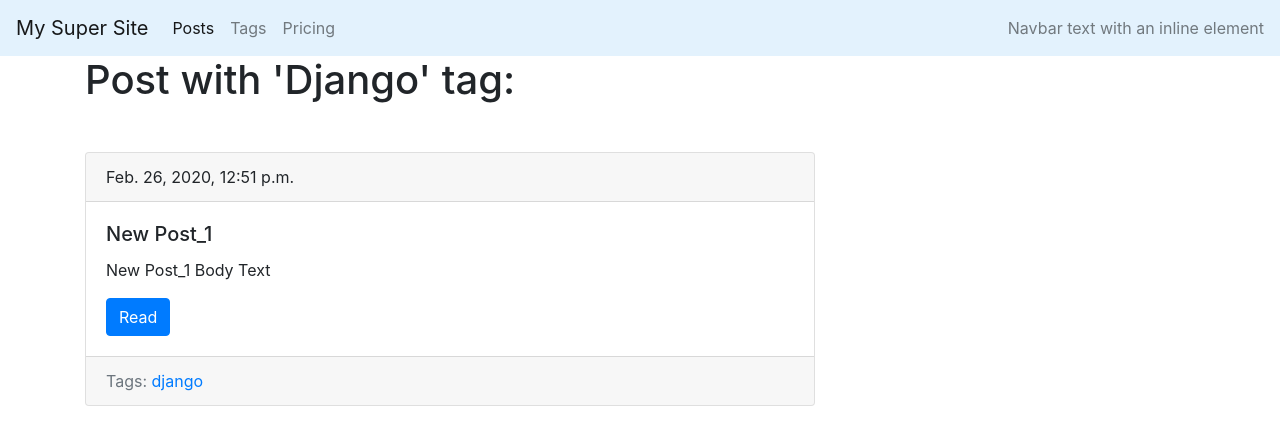
After one commit to MichaelNest/My_blog_by_olm, a Django app: page /blog/tag/django in a window 1280 px wide. The commit adds this page. Shown: the top 445 px of the page. Run offline with Django 3.2, Linux system fonts and the light colour scheme; data comes from the database, SQL or seed files in the repository; both versions use the stored data as it was after the commit; some libraries are stand-ins or nearby versions.

Commit message:
Changed my_blog - add Tags

```diff
--- a/blog/models.py
+++ b/blog/models.py
@@ -13,14 +13,28 @@ class Post(models.Model): #16_ Создаем класс модели Post
     data_pub = models.DateTimeField(auto_now_add=True) # 20_ Создаем параметр даты публикации
     # auto_now_add=True - будет сохранять дату публикации при каждом сохранении в базу данных
     # auto_now=True - будет сохранять дату публикации при каждом изменении поста
+    tags = models.ManyToManyField('Tag', blank=True, related_name='posts')
+    # 36_Создаем параметр, связывающий два класса Post и Tag. blank=True - дозволяет посту не иметь тега.
+    # Если параметр tags в посте указывает на все привязанные к этому посту тэги,
+    # То параметром related_name='posts' мы задаем свойство posts - которое появится у экземпляров tag
 
     def get_absolute_url(self): # 33_Будет возвращать ссылку на конкретный обьекм класса Post
         return reverse('post_detail_url', kwargs={'slug': self.slug})
 
-
     def __str__(self):
         return f'{self.title}' # этот метод отвечает за вывод информации об обьекте. Будем выдавать содержимое поля title
 
+class Tag(models.Model): # 35_Создаем модель Tag для тэгов
+    title = models.CharField(max_length=50)
+    slug = models.SlugField(max_length=50, unique=True)
+
+    def get_absolute_url(self):
+        return reverse('tag_detail_url', kwargs={'slug': self.slug})
+    # 49_Создаем в моделях метод для ссылки на конкретный обьект класса Tag
+
+
+    def __str__(self):
+        return f'{self.title}'
     # 21_ Создаем миграции - переносим нашу модель Post в базу данных (находясь в виртуальном окружении):
     # python manage.py makemigrations
     # python manage.py migrate
@@ -40,3 +54,17 @@ class Post(models.Model): #16_ Создаем класс модели Post
     # >>> .get - возвращаем один обьект. .filter - может возвращать несколько обьектов
     # >>> post = Post.objects.filter(slug__contains='new') - выдаст все обьекты с 'new' в значении slug
     # >>> __contains - это lookup - значит выдать все обьекты, где в значении slug есть слово 'new'
+
+    # 37 Заходим в консоль Django чтоб через нее создавать обьекты модели Tag в базе данных - создавать посты и управлять ими
+    # python managt.py shell -  команда захода в консоль
+
+    # >>> from blog.models import *
+    # >>> django_t = Tag.objects.create(title='django', slug='django') - создаем обьект тэга
+    # >>> Post.objects.values() - отобразит все наши обьекты-посты и их свойства и методы
+    # >>> post = Post.objects.get(slug='new_slug_1')
+    # >>> post.slug = 'new_post_1'
+    # >>> post.save()
+    # >>> post.tags.add(django_t) - добавили обьекту post обьект django_t через менеджер tag - т е мы связали пост и тег
+    # >>> post.tags.all() - посмотеть все тэги прикрепленные к посту post.
+    # >>> django_t.posts.all() - покажет все посты, прикрепленные к этому обьекту тэга.
+    # >>>
--- /dev/null
+++ b/blog/templates/blog/includes/post_card_include.html
@@ -0,0 +1,22 @@
+<!-- 47_Создаем папку blog/includes в которой создаем файл-шаблон post_card_include.html-->
+
+<div class="card mb-4"> <!-- 26_Берем из Bootstrap/Card/Header and footer код и вставляем в него post.data_pub, post.title и post.body-->
+  <div class="card-header">
+    {{ post.data_pub }}
+  </div>
+  <div class="card-body">
+    <h5 class="card-title">{{ post.title}}</h5>
+    <p class="card-text">{{post.body|truncatewords:22}}</p>
+    <!-- 27_post.body|truncatewords:22 - это фильтр для шаблонов из документации django - означает что мы ограничиваем тексе 22-мя словами-->
+    <!-- 32_Подставляем в кнопку ссылку для перехода url 'post_detail_url' slug=post.slug-->
+    <a href="{{ post.get_absolute_url }}" class="btn btn-primary">Read</a>
+    <!-- 34_ Для получения ссылки вызываем метод post.get_absolute_url , который мы написали в blog/models.py-->
+  </div>
+  <div class="card-footer text-muted">
+    Tags:
+    {% for tag in post.tags.all %}
+      <a href='{{tag.get_absolute_url}}'>{{tag.title}}</a>
+    {% endfor %}
+  </div>
+  <!-- 51_Вставляем элемене для card-footer-перечисление тэгов к данному посту-->
+</div>
--- /dev/null
+++ b/blog/templates/blog/tag_detail.html
@@ -0,0 +1,16 @@
+{% extends 'blog/base_blog.html' %} <!-- 44_Создаем шаблон tag_detail.html который расширяет шаблон base_blog.html-->
+
+{% block title %}
+  {{ tag.title}} - {{block.super}}
+{% endblock %}
+<!-- 45_Создаем заголовок странички - tag.title|title - |title - это фильтр, чтоб сделали заглавную букву большой-->
+{% block content %}
+  <h1 class='mb-5'> Post with '{{tag.title|title}}' tag: </h1>
+
+    {% for post in tag.posts.all  %}
+      {% include 'blog/includes/post_card_include.html' %}
+    {% endfor  %}
+
+{% endblock %}
+<!-- 46_Создаем страничку для всех тегов к данному посту, копируем шоблон из blog/index.html -->
+<!-- 48_Включаем шаблон из {% include 'blog/includes/post_card_include.html' %}-->
--- a/blog/urls.py
+++ b/blog/urls.py
@@ -6,5 +6,8 @@ urlpatterns = [
 # 28_Создаем имя для данного path(), чтоб по этому имени можно было б ссылаться в шаблонах html
     path('post/<str:slug>/', post_detail, name='post_detail_url'),
 # 29_ Создаем новый урл-шаблон. <str:slug> - это именнованная группа символов - в данном случае это slug типа string
-
+    path('tags/', tags_list, name='tags_list_url'),
+# 38_Создаем новый урл-шаблое для тэгов
+    path('tag/<str:slug>', tag_detail, name='tag_detail_url')
+# 42_Создаем урл-шаблон для перехода на страничку тегов
 ]
--- a/blog/views.py
+++ b/blog/views.py
@@ -1,5 +1,5 @@
 from django.shortcuts import render
-from .models import Post
+from .models import Post, Tag
 
 # Create your views here.
 def posts_list(request):
@@ -13,3 +13,11 @@ def post_detail(request, slug):
     post = Post.objects.get(slug__iexact=slug)
     return render(request, 'blog/post_detail.html', context={'post': post})
     # 33_ Создаем метод для перехода по кнопке Read
+
+def tags_list(request): # 39_Создаем метод для тэгов
+    tags = Tag.objects.all()
+    return render(request, 'blog/tags_list.html', context={'tags': tags})
+
+def tag_detail(request, slug): # 43_Создаем метод для странички тега
+    tag = Tag.objects.get(slug__iexact=slug)
+    return render(request, 'blog/tag_detail.html', context={'tag': tag })
--- a/templates/base.html
+++ b/templates/base.html
@@ -3,8 +3,9 @@
 <html lang="en" dir="ltr"> <!--8_ создаем  общий файл-шаблон blog/templates/blog/base_blog.html-->
   <head>
     <meta charset="utf-8">
+
+    <link rel="stylesheet" href="https://stackpath.bootstrapcdn.com/bootstrap/4.4.1/css/bootstrap.min.css" integrity="sha384-Vkoo8x4CGsO3+Hhxv8T/Q5PaXtkKtu6ug5TOeNV6gBiFeWPGFN9MuhOf23Q9Ifjh" crossorigin="anonymous">
     <!--9_ Идем на сайт Bootstrap и забираем оттуда код шаблона из раздела Getting Started/CSS-->
-    <link rel="stylesheet" href="https://stackpath.bootstrapcdn.com/bootstrap/4.4.1/css/bootstrap.min.css" integrity="sha384-Vkoo8x4CGsO3+Hhxv8T/Q5PaXtkKtu6ug5TOeNV6gBiFeWPGFN9MuhOf23Q9Ifjh" crossorigin="anonymous">
     <!--11_ Размечаем блоки -->
     <title>
 
@@ -24,11 +25,12 @@
       <div class="collapse navbar-collapse" id="navbarText">
         <ul class="navbar-nav mr-auto">
           <li class="nav-item active">
-            <a class="nav-link" href="{% url 'posts_list_url' %}">Articles</a>
+            <a class="nav-link" href="{% url 'posts_list_url' %}">Posts</a>
             <!-- 30_в параметр href записываем ссылку через имя параметра path() файла blog/urls.py-->
           </li>
           <li class="nav-item">
-            <a class="nav-link" href="#">Features</a>
+            <a class="nav-link" href="{% url 'tags_list_url' %}">Tags</a>
+            <!-- 41_Создаем на кнопке Tags ссылку на страничку с тэгами-->
           </li>
           <li class="nav-item">
             <a class="nav-link" href="#">Pricing</a>
```
Also changed, not shown: blog/templates/blog/index.html (+1 -13 lines), blog/templates/blog/tags_list.html (added, +14 -0 lines), blog/migrations/0002_auto_20200227_1206.py (added), db.sqlite3.
